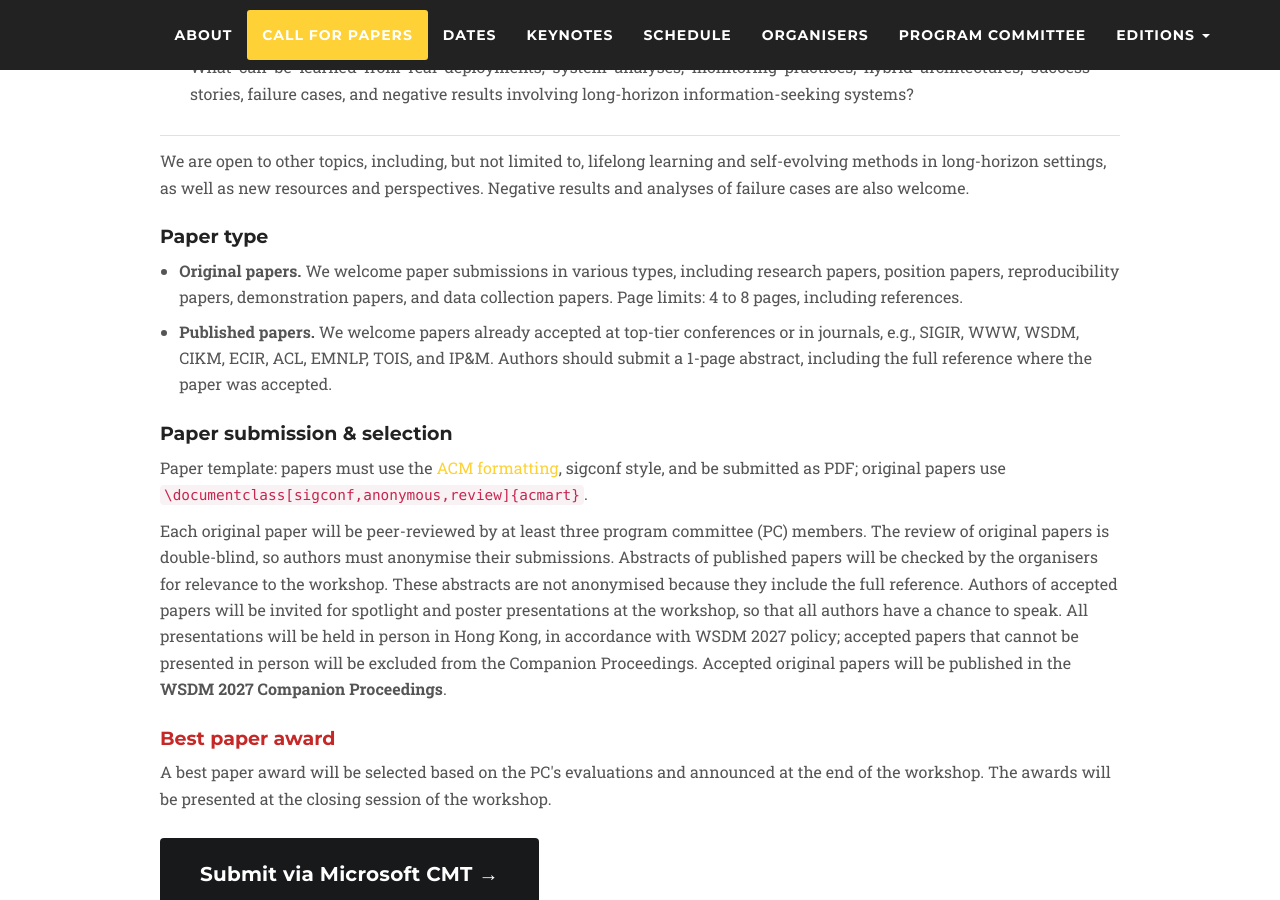
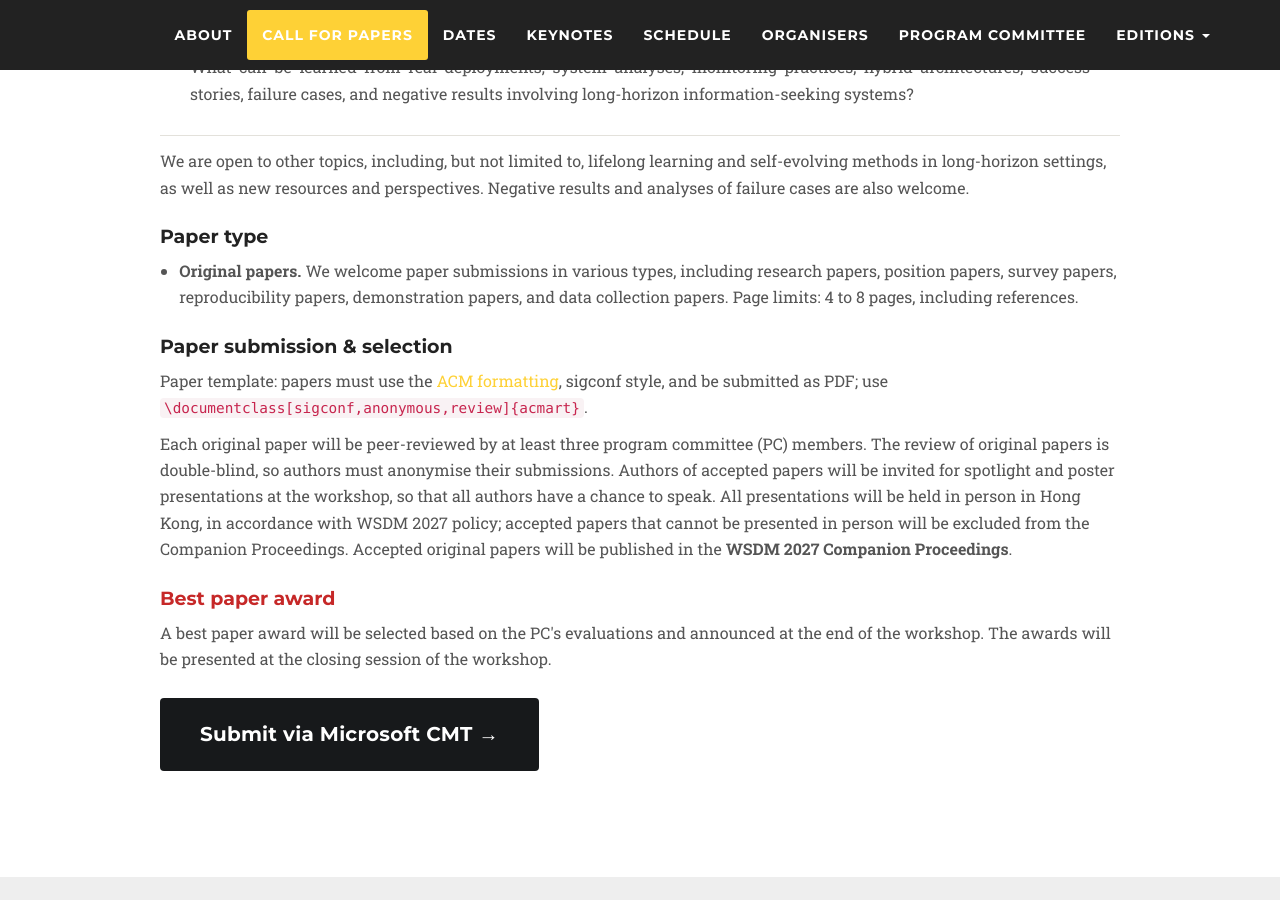
Before and after one commit to longseek-workshop/longseek-workshop.github.io, a Jekyll site: the page built from wsdm2027.md, in a window 1280 px wide and 900 px high, scrolled down 2761 px. Built offline with Jekyll 4.4.1, drawn with Linux system fonts in a browser that asks for light colours; nearby versions of some CDN libraries; some web fonts are replaced; part of the change alters nothing that is shown.

Commit message:
Update cfp-wsdm2027.html

```diff
--- a/_includes/cfp-wsdm2027.html
+++ b/_includes/cfp-wsdm2027.html
@@ -171,23 +171,24 @@
         <div class="ls-block">
           <h3>Paper type</h3>
           <ul>
-            <li><b>Original papers.</b> We welcome paper submissions in various types, including research papers, position papers, reproducibility papers, demonstration papers, and data collection papers.
+            <li><b>Original papers.</b> We welcome paper submissions in various types, including research papers, position papers, survey papers, reproducibility papers, demonstration papers, and data collection papers.
               <!-- TODO: page limits once decided. -->
               Page limits: 4 to 8 pages, including references.</li>
+            {% comment %} Removed 2026-10-21 (no published-paper track):
             <li><b>Published papers.</b> We welcome papers already accepted at top-tier conferences or in journals, e.g., SIGIR, WWW, WSDM, CIKM, ECIR, ACL, EMNLP, TOIS, and IP&amp;M. Authors should submit a 1-page abstract, including the full reference where the paper was accepted.</li>
+            {% endcomment %}
           </ul>
         </div>
 
         <div class="ls-block">
           <h3>Paper submission &amp; selection</h3>
           <p>
-            Paper template: papers must use the <a href="https://www.acm.org/publications/proceedings-template" target="_blank">ACM formatting</a>, sigconf style, and be submitted as PDF; original papers use <code>\documentclass[sigconf,anonymous,review]{acmart}</code>.
+            Paper template: papers must use the <a href="https://www.acm.org/publications/proceedings-template" target="_blank">ACM formatting</a>, sigconf style, and be submitted as PDF; use <code>\documentclass[sigconf,anonymous,review]{acmart}</code>.
           </p>
           <p style="margin-bottom: 0;">
             Each original paper will be peer-reviewed by at least three program committee (PC) members.
             The review of original papers is double-blind, so authors must anonymise their submissions.
-            Abstracts of published papers will be checked by the organisers for relevance to the workshop.
-            These abstracts are not anonymised because they include the full reference.
+            {% comment %} Removed 2026-10-21 (no published-paper track): Abstracts of published papers will be checked by the organisers for relevance to the workshop. These abstracts are not anonymised because they include the full reference. {% endcomment %}
             Authors of accepted papers will be invited for spotlight and poster presentations at the workshop, so that all authors have a chance to speak.
             All presentations will be held in person in Hong Kong, in accordance with WSDM 2027 policy; accepted papers that cannot be presented in person will be excluded from the Companion Proceedings.
             Accepted original papers will be published in the <b>WSDM 2027 Companion Proceedings</b>.
```
